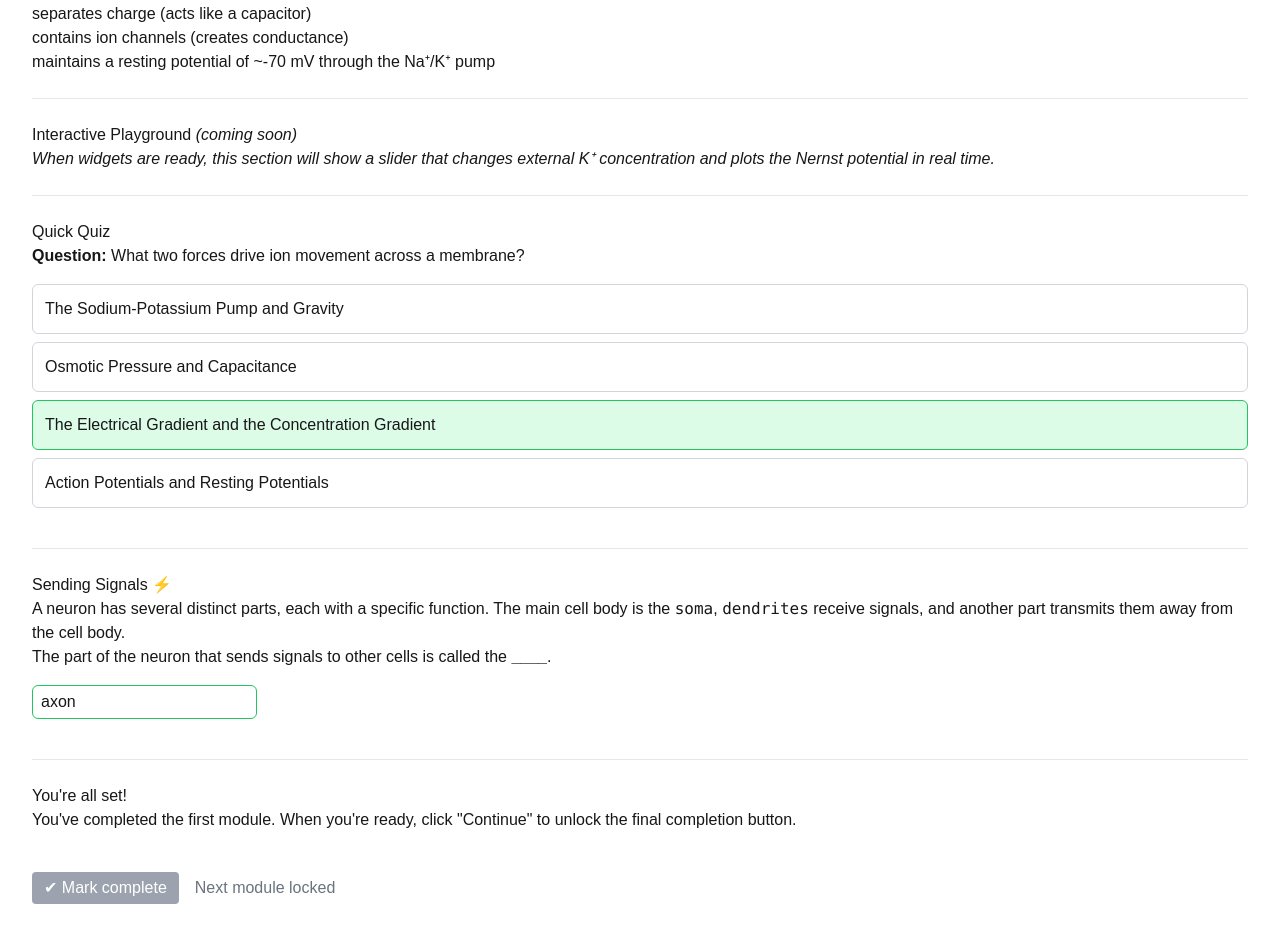
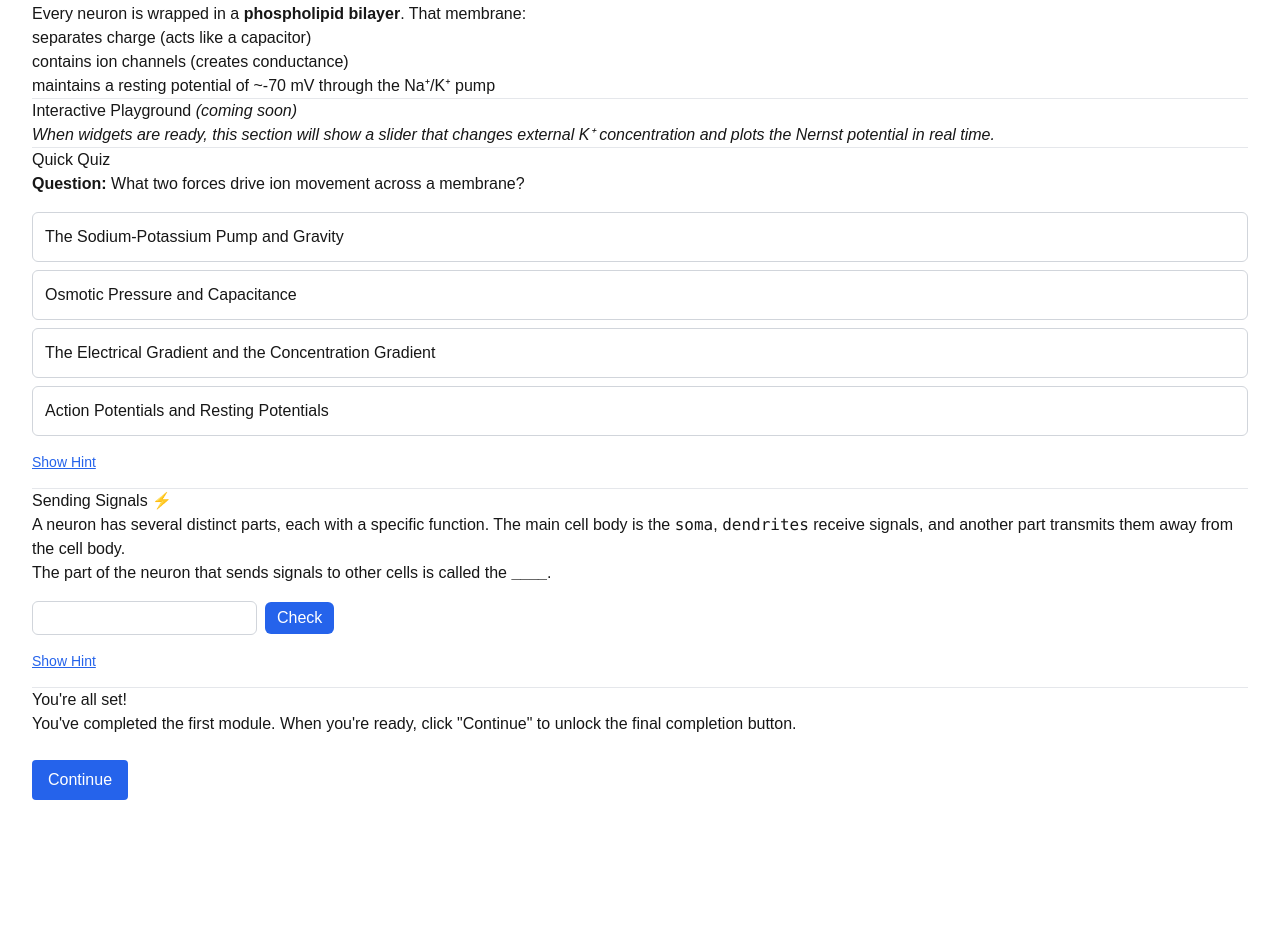
Before and after one commit to nikakogho/PlaygroundOfTomorrow, a Next.js app in the folder frontend/: page /courses/neuro101/modules/neuro101-01 in a window 1280 px wide. Shown: the part 247-1183 px from the top of the page. After the commit the page ends 1103 px from the top, so only its background shows below. Built offline with nearby package versions, Linux system fonts and the light colour scheme.

Commit message:
Basic logic works now

```diff
--- a/frontend/content/neuro101/01-cells-and-membranes.mdx
+++ b/frontend/content/neuro101/01-cells-and-membranes.mdx
@@ -7,7 +7,6 @@ unlockIf: ""
 assetURL: ""
 ---
 
-<ModuleStep>
   # Cells & Membranes
 
   Every neuron is wrapped in a **phospholipid bilayer**.
@@ -17,17 +16,15 @@ assetURL: ""
   * contains ion channels (creates conductance)
   * maintains a resting potential of ~-70 mV through the Na⁺/K⁺ pump
 
-</ModuleStep>
+---
 
-<ModuleStep>
   ## Interactive Playground _(coming soon)_
 
   > _When widgets are ready, this section will show a slider that changes
   > external K⁺ concentration and plots the Nernst potential in real time._
 
-</ModuleStep>
+---
 
-<ModuleStep>
   ## Quick Quiz
 
   **Question:** What two forces drive ion movement across a membrane?
@@ -39,9 +36,9 @@ assetURL: ""
     <p>The Electrical Gradient and the Concentration Gradient</p>
     <p>Action Potentials and Resting Potentials</p>
   </MultipleChoice>
-</ModuleStep>
 
-<ModuleStep>
+---
+
   ## Sending Signals ⚡
 
   A neuron has several distinct parts, each with a specific function. The main cell body is the `soma`, `dendrites` receive signals, and another part transmits them away from the cell body.
@@ -51,10 +48,9 @@ assetURL: ""
   <FillInTheBlank correctAnswer="axon">
     <Hint>It's the long, slender projection of a nerve cell.</Hint>
   </FillInTheBlank>
-</ModuleStep>
 
-<ModuleStep>
+---
+
   ### You're all set!
 
   You've completed the first module. When you're ready, click "Continue" to unlock the final completion button.
-</ModuleStep>
--- a/frontend/content/neuro101/02-action-potentials.mdx
+++ b/frontend/content/neuro101/02-action-potentials.mdx
@@ -7,12 +7,11 @@ unlockIf: "neuro101-01"
 assetURL: ""
 ---
 
-<ModuleStep>
   ### Action Potential
   The resting membrane potential is established by concentration gradients of ions and by the differential permeability of the membrane to these ions. This first part is passive, so you'll see a "Continue" button below.
-</ModuleStep>
 
-<ModuleStep>
+---
+
   What is the typical resting membrane potential of a neuron? Choose the correct answer. This is an interactive step, so no "Continue" button will appear until you answer correctly.
 
   <MultipleChoice correctAnswer={2}>
@@ -20,14 +19,13 @@ assetURL: ""
     <p>-70mV</p>
     <p>0mV</p>
   </MultipleChoice>
-</ModuleStep>
 
-<ModuleStep>
+---
+
   Excellent! The rapid influx of which ion causes the depolarization phase of the action potential?
 
   <FillInTheBlank correctAnswer="sodium" />
-</ModuleStep>
 
-<ModuleStep>
+---
+
   You've got it! You have now learned the basics of the action potential. Once you click "Continue", you will be able to mark the entire module as complete.
-</ModuleStep>
--- a/frontend/mdx-components.tsx
+++ b/frontend/mdx-components.tsx
@@ -1,5 +1,4 @@
 import type { MDXComponents } from "mdx/types";
-import { ModuleStep } from "./src/components/ModuleStep";
 import { MultipleChoice } from "./src/components/interactive/MultipleChoice";
 import { FillInTheBlank } from "./src/components/interactive/FillInTheBlank";
 import { Hint } from "./src/components/interactive/Hint";
@@ -8,7 +7,6 @@ export function useMDXComponents(components: MDXComponents): MDXComponents {
   return {
     ...components,
 
-    ModuleStep,
     MultipleChoice,
     FillInTheBlank,
     Hint
--- a/frontend/src/components/ModulePage.tsx
+++ b/frontend/src/components/ModulePage.tsx
@@ -1,32 +1,141 @@
-// src/components/ModulePage.tsx
-
 "use client";
 
-import type { ReactNode } from "react"; // Import ReactNode
+import {
+  Children,
+  ReactElement,
+  type ReactNode,
+  useEffect,
+  useRef,
+} from "react";
 import { getCourseModules, ModuleEntry } from "@/mdxModules";
 import MarkCompleteSection from "./MarkCompleteSection";
+import { useStepProgress } from "@/hooks/useStepProgress";
+import { StepContext } from "@/context/StepContext";
+
+/**
+ * Takes a flat array of rendered React nodes from MDX and chunks them
+ * into an array of arrays, using the <hr /> element as a delimiter.
+ */
+function chunkChildrenByHR(children: ReactNode): ReactNode[][] {
+  const chunks: ReactNode[][] = [];
+  let currentChunk: ReactNode[] = [];
+
+  Children.forEach(children, (child) => {
+    // Check if the child is an <hr> element, which marks the end of a step
+    const isDelimiter =
+      typeof child === "object" && child !== null && "type" in child && child.type === "hr";
+
+    if (isDelimiter) {
+      if (currentChunk.length > 0) {
+        chunks.push(currentChunk);
+      }
+      currentChunk = []; // Start a new chunk
+    } else {
+      currentChunk.push(child);
+    }
+  });
+
+  // Add the final chunk if it has content
+  if (currentChunk.length > 0) {
+    chunks.push(currentChunk);
+  }
+
+  return chunks;
+}
+
 
 export function ModulePageLayout({
   courseId,
   moduleId,
-  children,
+  children, // The rendered MDX from the server page
 }: {
   courseId: string;
   moduleId: string;
   children: ReactNode;
 }) {
+  const { currentStep, advanceStep } = useStepProgress(courseId, moduleId);
+  const activeStepRef = useRef<HTMLDivElement>(null);
+
+  // 1. Chunk the incoming children array by the <hr /> delimiter
+  const stepContents = chunkChildrenByHR(children);
+
+  const totalSteps = stepContents.length;
+  const isModuleComplete = totalSteps > 0 && currentStep >= totalSteps;
+
   const modules = getCourseModules(courseId);
   const idx = modules.findIndex((m) => m.meta.moduleId === moduleId);
   const next: ModuleEntry | undefined = idx >= 0 ? modules[idx + 1] : undefined;
+
+  useEffect(() => {
+    setTimeout(() => {
+        activeStepRef.current?.scrollIntoView({
+            behavior: "smooth",
+            block: "center",
+        });
+    }, 100);
+  }, [currentStep]);
 
   return (
     <main className="p-8 space-y-4">
       <h1 className="text-2xl font-semibold">Course: {courseId}</h1>
       <p className="text-lg">Module: {moduleId}</p>
-      <div className="prose mt-6">
-        {children}
-      </div>
-      <MarkCompleteSection courseId={courseId} moduleId={moduleId} next={next} isUnlocked={false} />
+
+      {/* Progress Bar */}
+      {totalSteps > 0 && !isModuleComplete && (
+        <div className="w-full bg-gray-200 rounded-full h-2 my-4">
+          <div
+            className="bg-blue-600 h-2 rounded-full transition-all"
+            style={{ width: `${((currentStep + 1) / totalSteps) * 100}%` }}
+          ></div>
+        </div>
+      )}
+
+      {/* Render the chunks (steps) up to the current one */}
+      {stepContents.slice(0, currentStep + 1).map((chunk, index) => {
+        const isActive = index === currentStep;
+
+        const hasQuiz = chunk.some(node => {
+            if (typeof node !== 'object' || !node || !('type' in node)) return false;
+
+            const typeObject = (node as ReactElement).type as any;
+
+            // Check if it's a lazy-loaded component
+            if (typeObject?.$$typeof?.toString() === 'Symbol(react.lazy)') {
+                // WARNING: Accessing private properties. This is brittle but necessary here.
+                // Based on debug logs, the component name is at _payload.value[2]
+                const componentName = typeObject._payload?.value?.[2];
+                return componentName === 'MultipleChoice' || componentName === 'FillInTheBlank';
+            }
+            return false;
+        });
+
+        return (
+          <div key={index} ref={isActive ? activeStepRef : null} className="border-b py-6 last:border-b-0">
+            <StepContext.Provider value={{ onStepComplete: advanceStep, isStepActive: isActive }}>
+                {chunk}
+                {isActive && !hasQuiz && (
+                    <div className="mt-6">
+                        <button onClick={advanceStep} className="rounded bg-blue-600 px-4 py-2 text-white">
+                            Continue
+                        </button>
+                    </div>
+                )}
+            </StepContext.Provider>
+          </div>
+        );
+      })}
+
+      {isModuleComplete && (
+        <div className="pt-8">
+            <h2 className="text-xl font-bold mb-4">Module Complete!</h2>
+            <MarkCompleteSection
+                courseId={courseId}
+                moduleId={moduleId}
+                next={next}
+                isUnlocked={true}
+            />
+        </div>
+      )}
     </main>
   );
 }
--- a/frontend/src/components/ModuleStep.tsx
+++ /dev/null
@@ -1,53 +0,0 @@
-"use client";
-
-import { Children, type ReactNode } from "react";
-import { StepContext } from "@/context/StepContext";
-
-function hasChildComponent(children: ReactNode, typeName: string): boolean {
-  return Children.toArray(children).some((child) => {
-    if (typeof child !== "object" || !child || !("props" in child)) return false;
-    // @ts-expect-error - `type.name` is not on the official type but exists at runtime
-    if (child.type?.name === typeName) return true;
-    if (child.props.children) {
-      return hasChildComponent(child.props.children, typeName);
-    }
-    return false;
-  });
-}
-
-export function ModuleStep({
-  children,
-  onComplete,
-  isActive,
-}: {
-  children: ReactNode;
-  onComplete: () => void;
-  isActive: boolean;
-}) {
-  const hasQuiz =
-    hasChildComponent(children, "MultipleChoice") ||
-    hasChildComponent(children, "FillInTheBlank");
-
-  return (
-    // Pass both onComplete and the new isStepActive flag into the context
-    <StepContext.Provider
-      value={{ onStepComplete: onComplete, isStepActive: isActive }}
-    >
-      <div className="border-b py-6 last:border-b-0">
-        {children}
-        {isActive && !hasQuiz && (
-          <div className="mt-6">
-            <button
-              onClick={onComplete}
-              className="rounded bg-blue-600 px-4 py-2 text-white"
-            >
-              Continue
-            </button>
-          </div>
-        )}
-      </div>
-    </StepContext.Provider>
-  );
-}
-
-ModuleStep.isModuleStep = true;
--- a/frontend/src/components/interactive/MultipleChoice.tsx
+++ b/frontend/src/components/interactive/MultipleChoice.tsx
@@ -11,7 +11,6 @@ type Props = {
 export function MultipleChoice({ children, correctAnswer }: Props) {
   const { onStepComplete, isStepActive } = useStepContext();
   const [selected, setSelected] = useState<number | null>(null);
-  const [attempts, setAttempts] = useState(0);
   const [showHint, setShowHint] = useState(false);
 
   // If the step is not active, immediately show the correct answer.
@@ -32,20 +31,13 @@ export function MultipleChoice({ children, correctAnswer }: Props) {
     return { hint: hintNode, options: optionNodes };
   }, [children]);
 
-  const showSkipButton = attempts >= 3;
-
   const handleSelect = (index: number) => {
     // Only allow interaction if the step is active and not already answered
     if (!isStepActive || selected !== null) return;
 
-    const isCorrect = index === correctAnswer;
     setSelected(index);
 
-    if (isCorrect) {
-      setTimeout(() => onStepComplete(), 300);
-    } else {
-      setAttempts((prev) => prev + 1);
-    }
+    setTimeout(() => onStepComplete(), 300);
   };
 
   const handleSkip = () => {
@@ -83,22 +75,12 @@ export function MultipleChoice({ children, correctAnswer }: Props) {
         })}
       </ul>
 
-      {/* Only show hint/skip controls on the active step */}
       {isStepActive && (
          <div className="mt-4 text-sm">
           {hint && !showHint && (
             <button onClick={() => setShowHint(true)} className="text-blue-600 underline">Show Hint</button>
           )}
           {showHint && <div className="p-3 bg-gray-100 rounded-md">{hint}</div>}
-
-          {showSkipButton && (
-            <div className="mt-4">
-              <p className="text-gray-600 mb-2">Stuck? You can reveal the answer and continue.</p>
-              <button onClick={handleSkip} className="bg-yellow-500 text-white px-3 py-1 rounded-md">
-                Show Answer & Continue
-              </button>
-            </div>
-          )}
         </div>
       )}
     </div>
```
